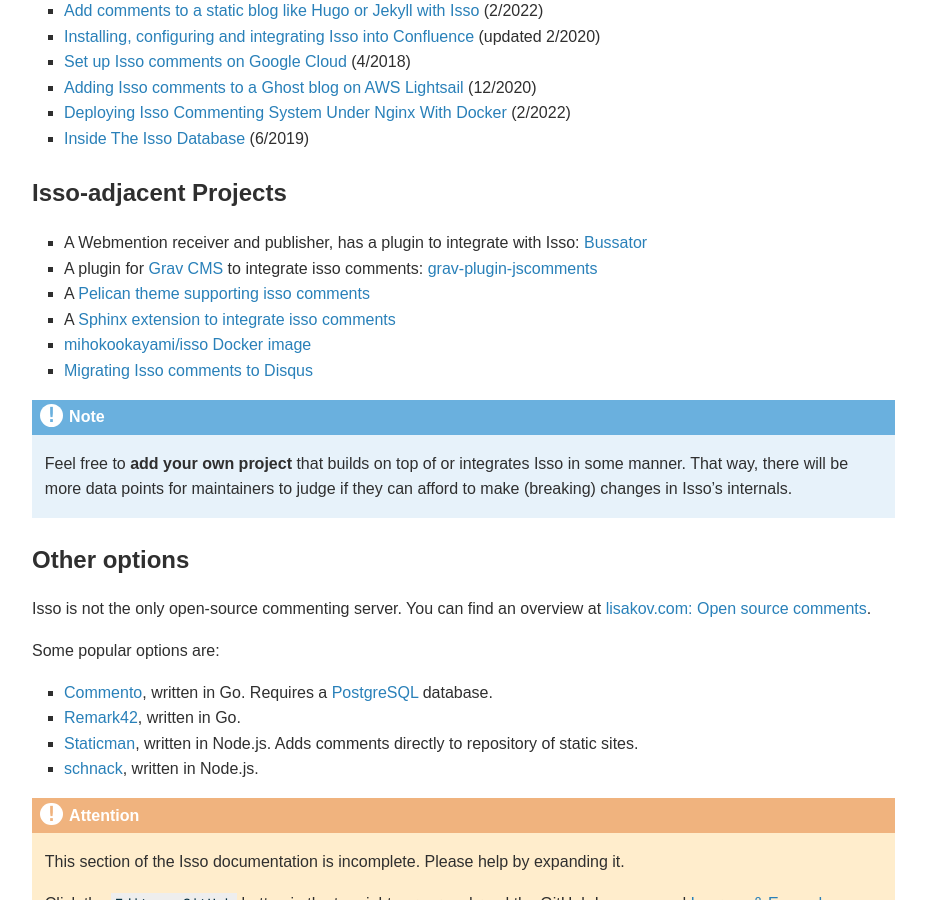
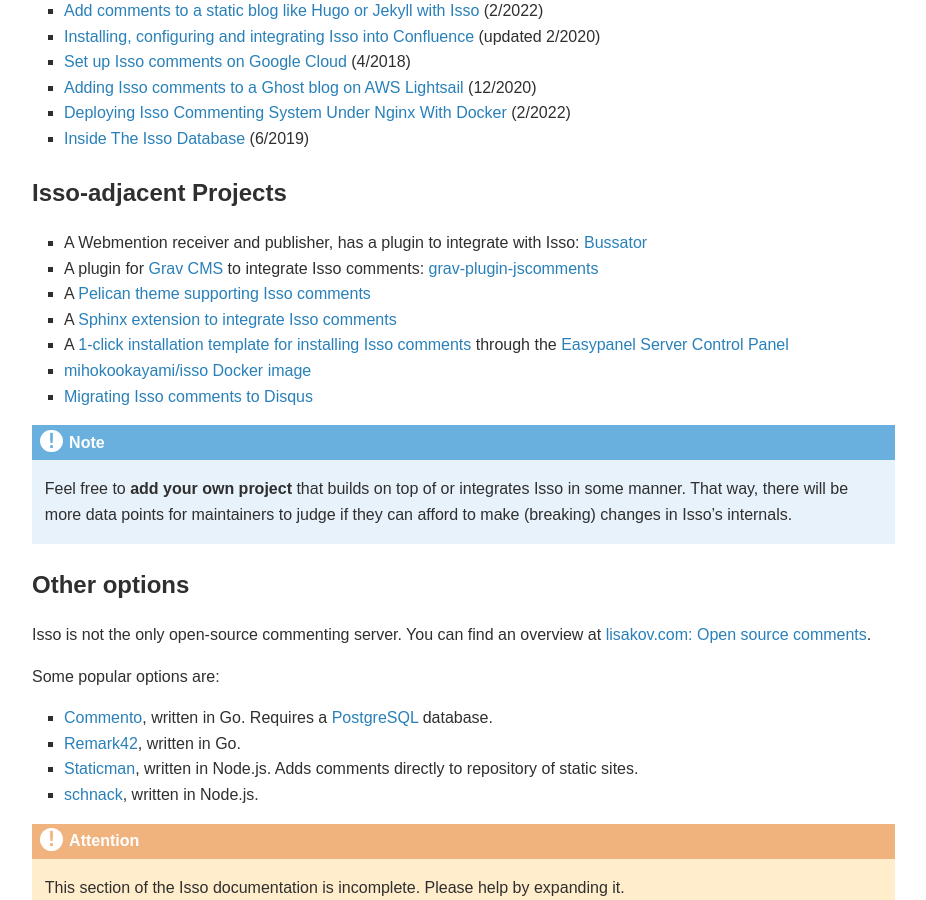
Before and after one commit to isso-comments/isso, a Sphinx documentation site: the page built from docs/community.rst, in a window 1280 px wide and 900 px high, scrolled down 926 px. Shown: the whole window, without its empty margins (48-974 px from the left). Built offline with Sphinx 7.4.7, drawn with Linux system fonts in a browser that asks for light colours.

Commit message:
docs: community: Link to Easypanel 1-click template
Easypanel is a Server Control Panel and they provide an
installer for Isso at https://easypanel.io/docs/templates/isso

```diff
--- a/docs/community.rst
+++ b/docs/community.rst
@@ -86,9 +86,11 @@
 ----------------------
 
 * A Webmention receiver and publisher, has a plugin to integrate with Isso: `Bussator`_
-* A plugin for `Grav CMS`_ to integrate isso comments: `grav-plugin-jscomments`_
-* A `Pelican theme supporting isso comments <https://github.com/Lucas-C/pelican-mg>`_
-* A `Sphinx extension to integrate isso comments <https://github.com/sphinx-notes/isso>`_
+* A plugin for `Grav CMS`_ to integrate Isso comments: `grav-plugin-jscomments`_
+* A `Pelican theme supporting Isso comments <https://github.com/Lucas-C/pelican-mg>`_
+* A `Sphinx extension to integrate Isso comments <https://github.com/sphinx-notes/isso>`_
+* A `1-click installation template for installing Isso comments <https://easypanel.io/docs/templates/isso>`_
+  through the `Easypanel Server Control Panel <https://easypanel.io/>`_
 * `mihokookayami/isso Docker image <https://hub.docker.com/r/mihokookayami/isso>`_
 * `Migrating Isso comments to Disqus <https://github.com/angristan/isso-to-disqus>`_
 
```
